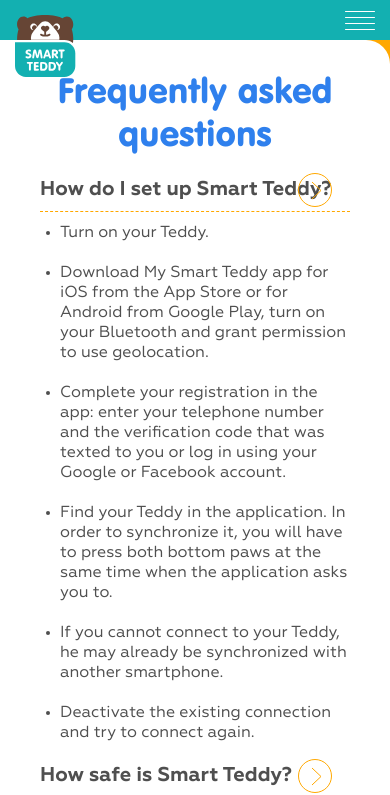
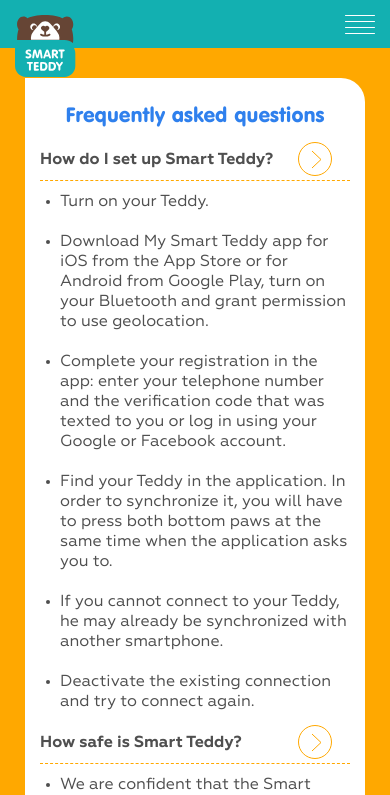
Before and after one commit to denis-kadet/SmartTeddy, a website: page app/support.html in a window 390 px wide. Shown: the top 795 px of the page. Drawn offline with nearby package versions, Linux system fonts and the light colour scheme; files that its build step writes are made by us from their sources.

Commit message:
payment ver.1.2

```diff
--- a/app/scss/blocks/happin.scss
+++ b/app/scss/blocks/happin.scss
@@ -171,6 +171,9 @@
   }
 }
 @media (max-width: 575px){
+  .happin__item{
+    padding-left: 0 !important;
+  }
   .happin__block-1_title {
     margin: 30px 0 20px 0;
    & span{
--- a/app/scss/blocks/header.scss
+++ b/app/scss/blocks/header.scss
@@ -23,7 +23,7 @@
     position: relative;
     width: 100%;
     background-color: #13b0b1;
-    height: 40px;
+    height: 48px;
     &::before {
         content: "";
         position: absolute;
@@ -120,12 +120,17 @@
     display: none;
 }
 
-@media (max-width: 992px) {
+@media (max-width: 991px) {
     .header__nav {
         margin-right: 10px;
     }
 }
-
+@media (min-width:767px) and (max-width:991px) {
+    .header__nav-link{
+        display: block;
+        width: 95px;
+    }
+}
 @media (max-width: 767px) {
     .header__nav,
     .header__btn {
--- a/app/scss/blocks/section-6.scss
+++ b/app/scss/blocks/section-6.scss
@@ -149,7 +149,7 @@
     height: 100%;
 }
 
-@media (min-width:992px) and (max-width:1199px) {
+@media (min-width:991px) and (max-width:1199px) {
     .block-6__item-decs {
         width: 200px;
     }
--- a/app/scss/blocks/support-2.scss
+++ b/app/scss/blocks/support-2.scss
@@ -60,3 +60,30 @@
         }
     }
 }
+@media (max-width: 767px) {
+    .support__title{
+        font-size: 20px;
+        line-height: 25px;
+    }
+    .accordion__title{
+        padding-right: 60px;
+        font-size: 16px;
+        line-height: 22px;
+    }
+    .accordionjs{
+        margin-bottom: 30px;
+    }
+    .accordion__title::after {
+        top: 4px;
+    }
+    .support__bg{
+        background: transparent !important;
+        border-radius: 0 !important;
+        //padding: 30px;
+        &-mob{
+            padding-top: 25px;
+            background: #ffffff;
+            border-radius: 0px 24px 24px 24px;
+        }
+    }
+}
--- a/app/support.html
+++ b/app/support.html
@@ -75,7 +75,7 @@
     <main class="main">
         <section class="support__section">
             <div class="container support__bg">
-                <div class="row">
+                <div class="row support__bg-mob">
                     <div class="col-lg-12">
                         <h3 class="support__title">
                             Frequently asked questions
```
Also changed, not shown: app/css/style.min.css.
